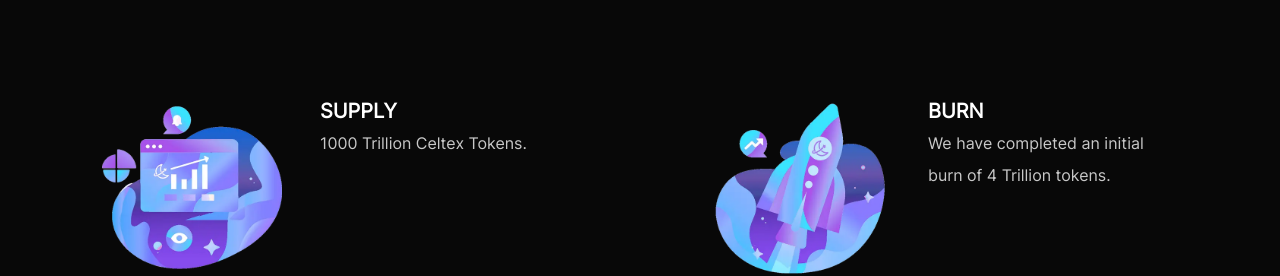
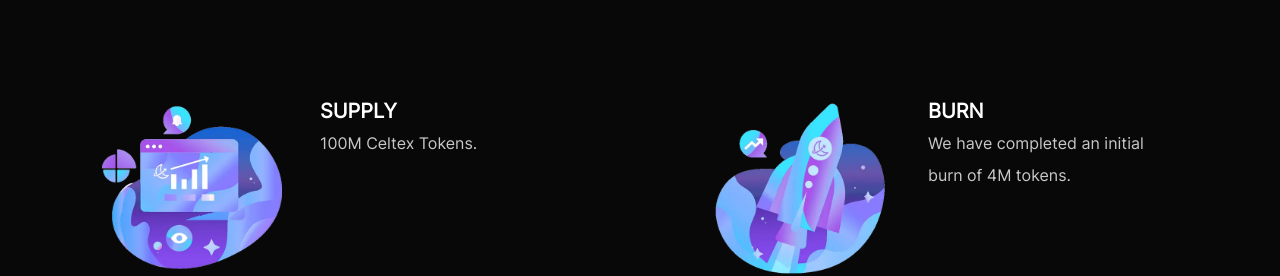
Before and after one commit to kingcool0330/token_creative, a React (Create React App) app: page / in a window 1280 px wide. Shown: the part 3666-3942 px from the top of the page. Built offline with nearby package versions, Linux system fonts and the light colour scheme.

Commit message:
- Update the tokenomics page for content

```diff
--- a/src/pages/TokenomicsPage.js
+++ b/src/pages/TokenomicsPage.js
@@ -35,7 +35,7 @@
             </div>
             <div className="description">
               <h3>Supply</h3>
-              <p>1000 Trillion Celtex Tokens.</p>
+              <p>100M Celtex Tokens.</p>
             </div>
           </div>
           <div className="item">
@@ -50,7 +50,7 @@
             </div>
             <div className="description">
               <h3>Burn</h3>
-              <p>We have completed an initial burn of 4 Trillion tokens.</p>
+              <p>We have completed an initial burn of 4M tokens.</p>
             </div>
           </div>
           <div className="item">
```
